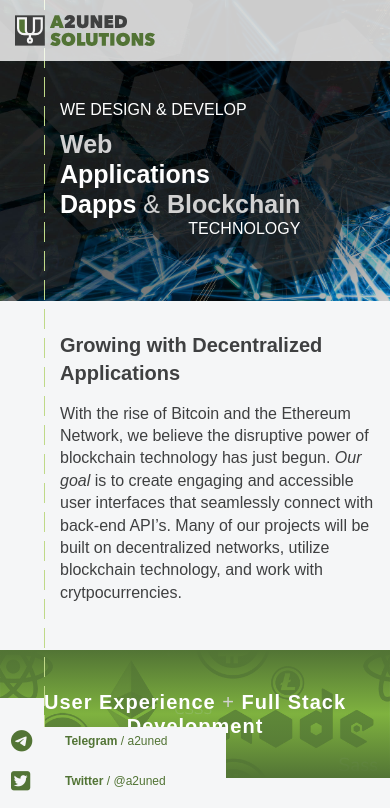
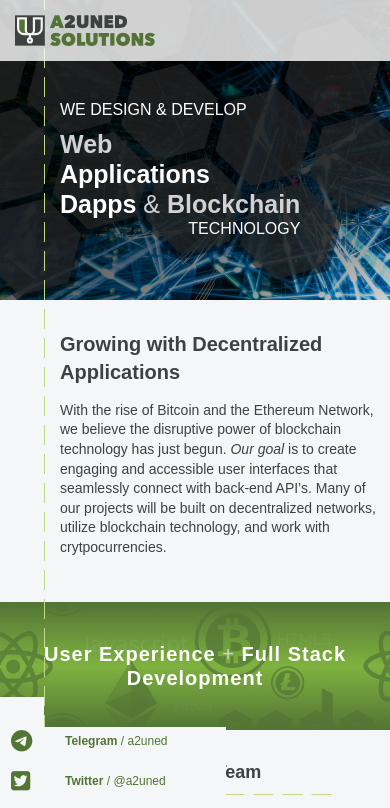
Before and after one commit to a2uned-solutions/a2unedsolutions.com, a React (Create React App) app: page / in a window 390 px wide. Shown: the top 808 px of the page. Built offline with nearby package versions, Linux system fonts and the light colour scheme.

Commit message:
More responsive styling

```diff
--- a/src/Responsive.css
+++ b/src/Responsive.css
@@ -91,11 +91,17 @@
   .content-bottom p {
     margin: 110px 15px 24px 0; } }
 @media screen and (max-width: 764px) {
+  body {
+    font-size: 1.4rem; }
+
   h1 {
     font-size: 2.5rem; }
 
   h2 {
     font-size: 1.8rem; }
+
+  footer .connect {
+    padding: 30px 1px 0 0; }
 
   #hero {
     padding: 100px 10px 60px 60px; }
@@ -117,6 +123,8 @@
 
   #team {
     padding: 30px 10px 20px 60px; }
+    #team > p {
+      display: none; }
     #team .team-list > li {
       width: 99%;
       float: none;
@@ -126,6 +134,8 @@
     float: none;
     width: 100%;
     margin: 0 0 22px 0; }
+    #payments-donations .crypto-addresses li .input-action .address {
+      font-size: 1rem; }
 
   .content-bottom p {
     font-size: 0.9rem;
--- a/src/Responsive.scss
+++ b/src/Responsive.scss
@@ -185,12 +185,20 @@ $lColSpace: 60px;
 // Mobile
 @media screen and (max-width: $bpTabletPortrait - 4) {
 
+  body {
+    font-size: 1.4rem;
+  }
+
   h1 {
     font-size: 2.5rem;
   }
 
   h2 {
     font-size: 1.8rem;
+  }
+
+  footer .connect {
+    padding: 30px 1px 0 0;
   }
 
   #hero {
@@ -223,6 +231,10 @@ $lColSpace: 60px;
   #team {
     padding: 30px 10px 20px 60px;
 
+    > p {
+      display: none;
+    }
+
     .team-list {
 
       > li {
@@ -237,6 +249,13 @@ $lColSpace: 60px;
     float: none;
     width: 100%;
     margin: 0 0 22px 0;
+
+    .input-action {
+
+      .address {
+        font-size: 1rem;
+      }
+    }
   }
 
   .content-bottom {
```
Also changed, not shown: 1 other file (tests, documents, lock files or other folders).
